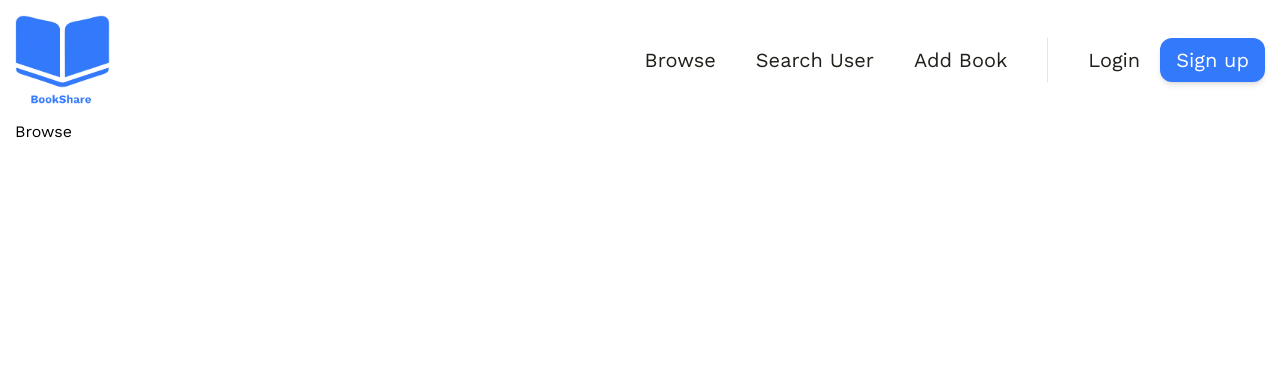
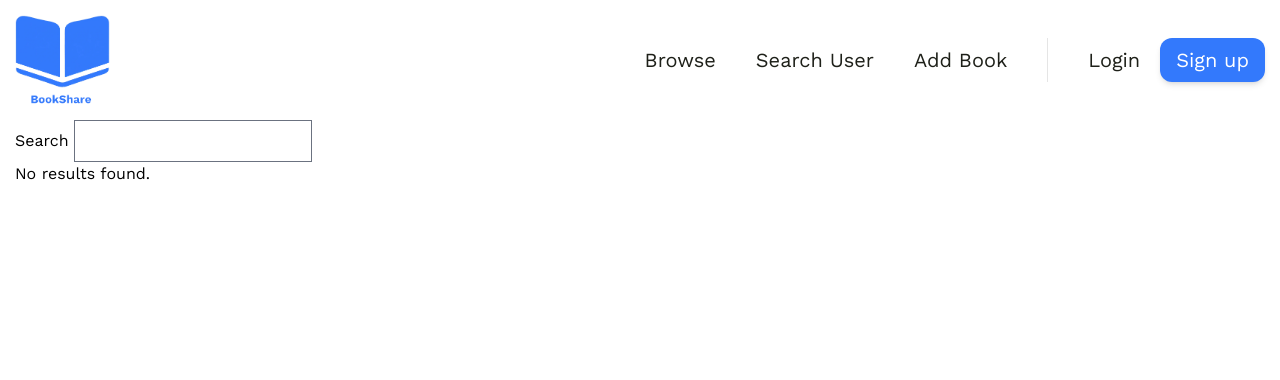
Before and after one commit to Euan-Lang/book_share, a Django app: page /bookShare/ in a window 1280 px wide. Shown: the top 380 px of the page. Run offline with Django 3.2, Linux system fonts and the light colour scheme; style sheets or scripts are compiled from the project's sources.

Commit message:
Create browse page and dummy search
Implement the outline of the basic functionality of the browse page.
Search filter options yet to be implemented, and search currently just
returns all books regardless of input.

```diff
--- a/bookShare/urls.py
+++ b/bookShare/urls.py
@@ -12,7 +12,7 @@ urlpatterns = [
     path('<str:genre>/<str:book_id>/', views.book_info, name='book_info'),
     path('<str:genre>/<str:book_id>/edit/', views.edit_book, name='edit_book'),
     path('new_listing/', views.add_book, name='add_book'),
-    path('search/', views.user_search, name = 'user_search'),
+    path('searchuser/', views.user_search, name = 'user_search'),
     path('<str:user_id>/profile/edit', views.edit_profile, name="edit_profile"),
     path('<str:user_id>/follow', views.follow, name="follow"),
     path('<str:user_id>/unfollow', views.unfollow, name="unfollow"),
--- a/bookShare/views/browse.py
+++ b/bookShare/views/browse.py
@@ -1,4 +1,13 @@
 from django.shortcuts import render
+from bookShare.models import Book
 
 def browse(request):
-    return render(request,'bookShare/browse.html')
+    context = {}
+
+    context["results"] = Book.objects.filter() # By default, show all books
+
+    if request.method == "POST":
+        query = request.POST["query_text"]
+        context["results"] = Book.objects.filter()
+
+    return render(request,'bookShare/browse.html', context=context)
--- a/templates/bookShare/browse.html
+++ b/templates/bookShare/browse.html
@@ -6,5 +6,48 @@
 {% endblock %}
 
 {% block content %}
-    <h1>Browse</h1>
+<section id="search_box_wrapper">
+    <div id="search_box">
+        <form id="book_search_form" method="post" action="{% url 'bookShare:browse' %}" enctype="multipart/form-data">
+            {% csrf_token %}
+            <input type="submit" name="submit" value="Search">
+            <input type="text" id="query_text_field" name="query_text">
+        </form>
+    </div>
+</section>
+<section id="main">
+    <div id="search_sidebar">
+
+    </div>
+    <div id="results_pane">
+        {% if books %}
+            {% for result in results %}
+                <div class="book_result">
+                    <div class="genre_bar">
+                        <p class="genre">{{ result.genre }}</p>
+                    </div>
+                    {% if result.cover_image %}
+                        <img class="result_image" src="{{ result.cover_image.url }}" alt="{{ result.title}} by {{ result.author }}" height = 400px width = 400px/><br/>
+                    {% else %}
+                        <img src="{% static 'images/default_book.jpg' %}" alt="{{ result.title}} by {{ result.author }}" height = 400px width = 300px /><br/>
+                    {% endif %}
+
+                    <h2>{{ result.title }}</h2><br/>
+                    <h4>{{ result.author }}</h4><br/>
+
+                    <div class="user_info_bar">
+                        <p>Listed {{ result.upload_time }}</p>
+                        {% if result.user_profile.user_image %}
+                            <img src="{{result.user_profile.user_image.url}}" height = 50px width = 50px />
+                        {% else %}
+                            <img src="{% static 'images/default_pfp.jpg' %}" height = 50px width = 50px />
+                        {% endif %}
+                    </div>
+                </div>
+            {% endfor %}
+        {% else %}
+            No results found.
+        {% endif %}
+    </div>
+</section>
 {% endblock %}
```
Also changed, not shown: bookShare/views/__init__.py (+5 -5 lines), requirements.txt (+10 -1 lines), static/images/default_book.jpg (added).
